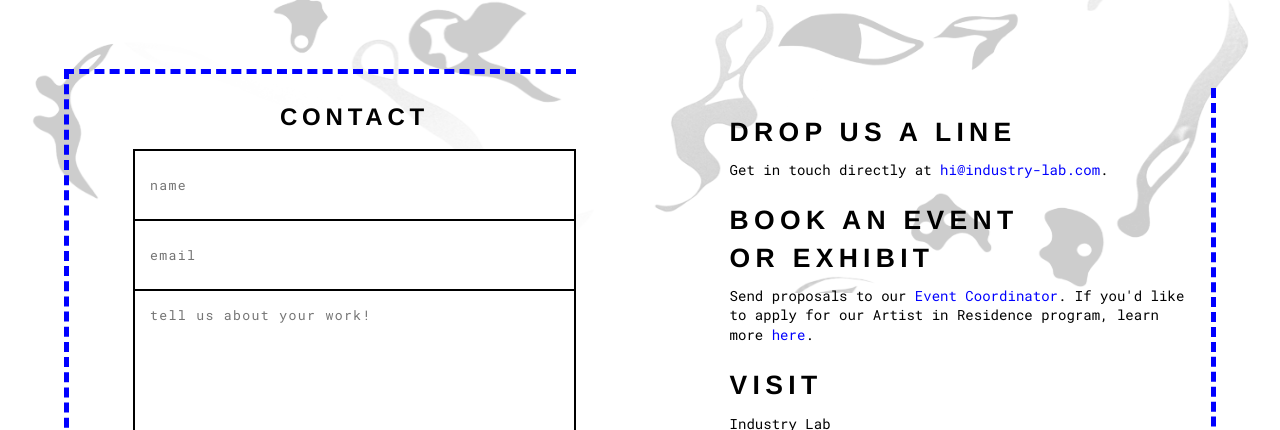
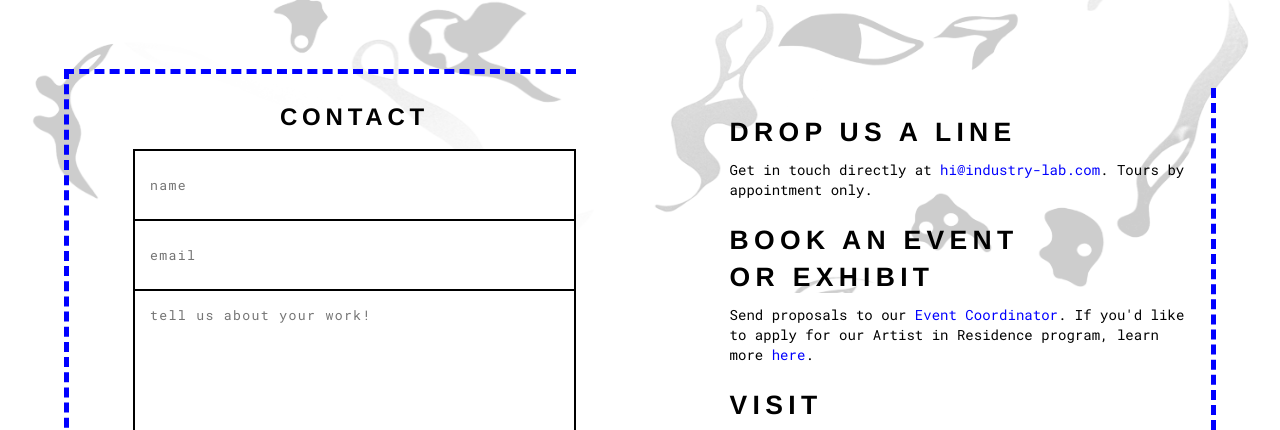
Before and after one commit to industrylab/website, a plain HTML site: page index.html in a window 1280 px wide. Shown: the part 3707-4137 px from the top of the page. Drawn offline with nearby package versions, Linux system fonts and the light colour scheme.

Commit message:
add tours by appt

```diff
--- a/index.html
+++ b/index.html
@@ -201,7 +201,7 @@
 
 		<section id="contactInfo" class="clearfix">
 			<h2>DROP US A LINE</h2>
-			<p>Get in touch directly at <a href="mailto:hi@industry-lab.com">hi@industry-lab.com</a>.</p>
+			<p>Get in touch directly at <a href="mailto:hi@industry-lab.com">hi@industry-lab.com</a>. Tours by appointment only.</p>
 
 			<h2>BOOK AN EVENT <br> OR EXHIBIT</h2>
 			<p>Send proposals to our <a href="mailto:ellie@industry-lab.com">Event Coordinator</a>. If you'd like to apply for our Artist in Residence program, learn more <a href="https://docs.google.com/document/d/1VvSnNOV8joVUjjGz14Kuzifn2hXm9C8f-K_OWeoNS8A/edit?usp=sharing">here</a>.</p>
```
